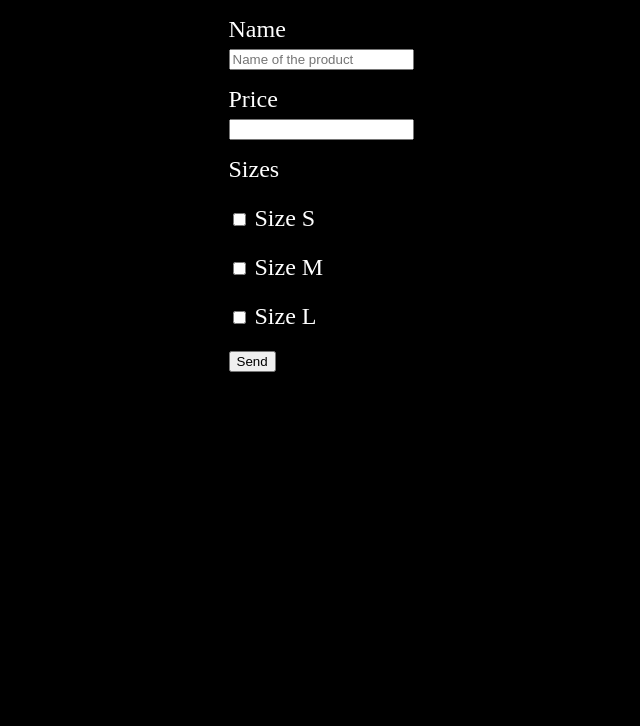
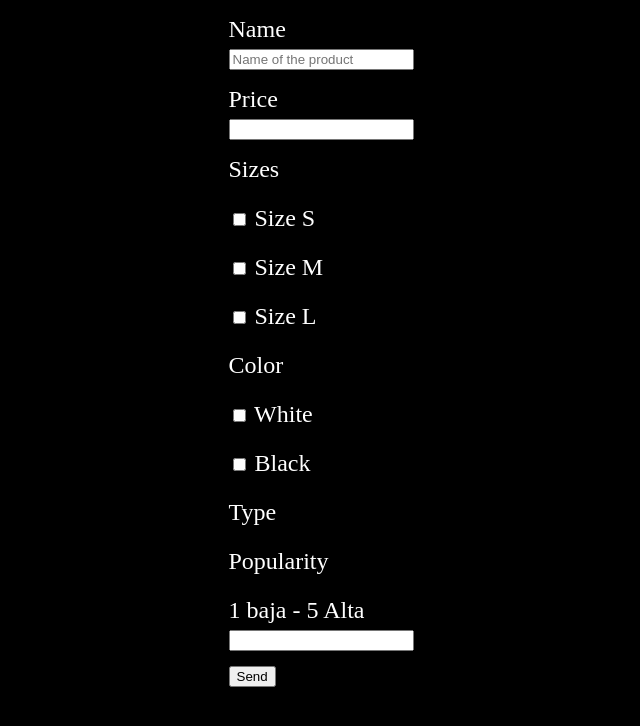
Before and after one commit to DanielFigueroa1/Taller2_DanielFigueroa, a plain HTML site: page productForm.html in a window 1280 px wide. Shown: the whole page, without its empty margins (179-819 px from the left). Drawn offline with Linux system fonts and the light colour scheme.

Commit message:
Labels en el productform

```diff
--- a/productForm.html
+++ b/productForm.html
@@ -12,29 +12,51 @@
     <form class="productForm">
 
         <label class="productForm__label" for="name">Name</label>
-        <input class="productForm__input" id="name" type="text" placeholder="Name of the product">
+        <input class="productForm__input" id="name" type="text" placeholder="Name of the product" name="name">
 
         <label class="productForm__label">
             Price
-        <input class="productForm__input" type="number">
+        <input class="productForm__input" type="number" name="price">
         </label>
 
         <label class="productForm__label">Sizes</label>
 
         <label class="productForm__label productForm__label--checkbox">
-            <input class="productForm__checkbox" type="checkbox">
+            <input class="productForm__checkbox" type="checkbox" name="size_s">
                 Size S
         </label >
         <label class="productForm__label productForm__label--checkbox">
-            <input class="productForm__checkbox" type="checkbox">
+            <input class="productForm__checkbox" type="checkbox" name="size_m">
                 Size M
         </label>
         <label class="productForm__label productForm__label--checkbox">
-            <input class="productForm__checkbox" type="checkbox">
+            <input class="productForm__checkbox" type="checkbox" name="size_l">
                 Size L
         </label>
 
+        <label class="productForm__label">Color</label>
+
+        <label class="productForm__label productForm__label--checkbox">
+            <input class="productForm__checkbox" type="checkbox" name="colorW">
+                White
+        </label>
+        <label class="productForm__label productForm__label--checkbox">
+            <input class="productForm__checkbox" type="checkbox" name="colorB">
+                Black
+        </label>
+
+        <label class="productForm__label">Type</label>
+
+        <label class="productForm__label">Popularity</label>
+        <label class="productForm__label">
+            1 baja - 5 Alta
+        <input class="productForm__input" type="number" name="popularity">
+        </label>
+
+
         <button class="productForm__button" type="submit">Send</button>
     </form>
+
+    <script src="./scripts/productForm.js"></script>
 </body>
 </html>
--- /dev/null
+++ b/scripts/productForm.js
@@ -0,0 +1,20 @@
+const productForm = document.querySelector(".productForm");
+
+productForm.addEventListener("submit", function(event) {
+    event.preventDefault();
+    console.log("name: ", productForm.name.value);
+    console.log("price: ", productForm.price.value);
+    console.log("size s: ", productForm.size_s.value);
+    console.log("size m: ", productForm.size_m.value);
+    console.log("size l: ", productForm.size_l.value);
+
+
+    const product = {
+        name: productForm.name.value,
+        price: parseFloat(productForm.price.value),
+        sizes: []
+    };
+    if(productForm.size_s.checked) product.sizes.push("s");
+    if(productForm.size_s.checked) product.sizes.push("m");
+    if(productForm.size_s.checked) product.sizes.push("l");
+});
```
